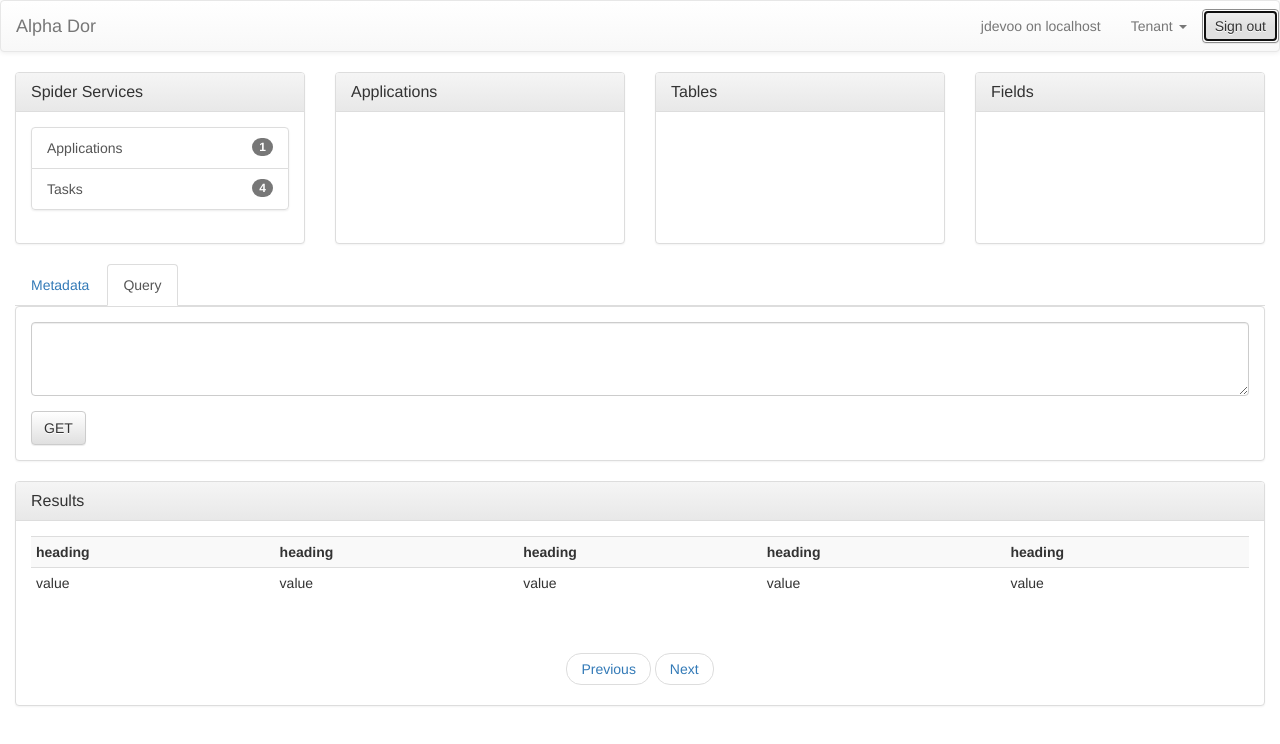
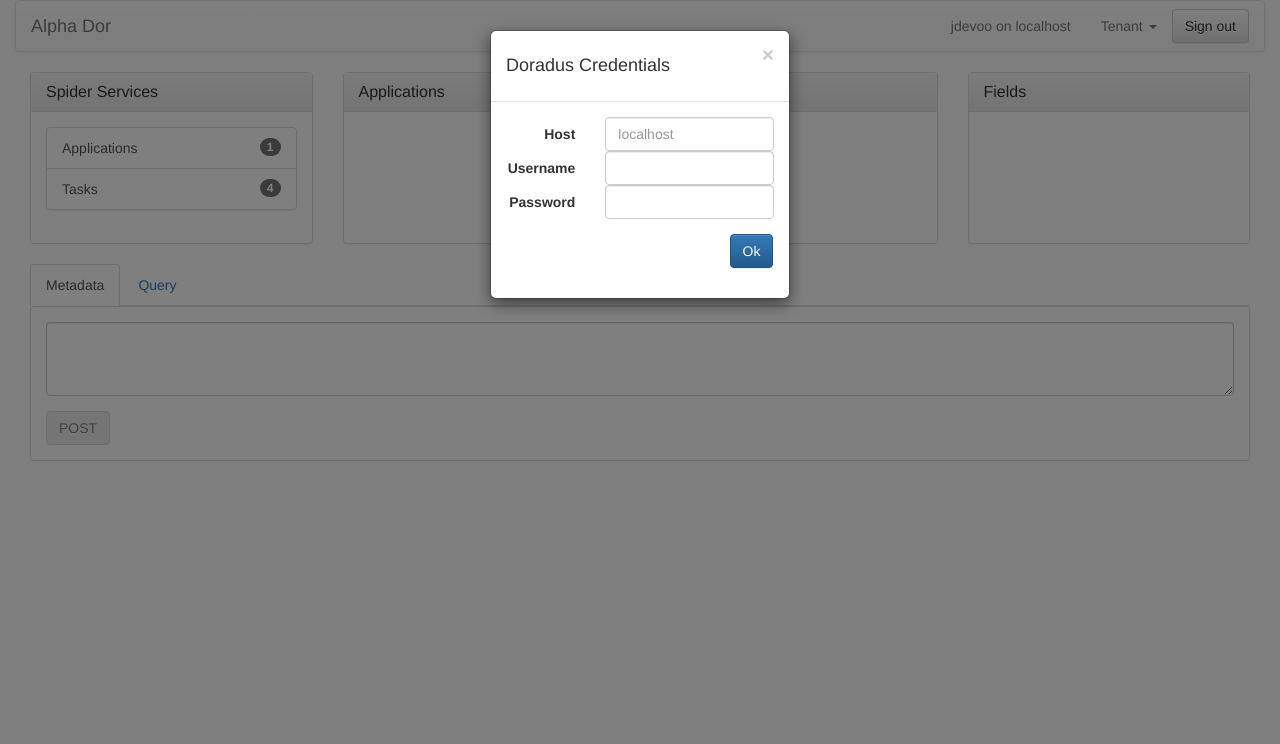
Before and after one commit to jdevoo/alphador, a plain HTML site: page index.html in a window 1280 px wide. Both pictures are taken after a click on the button "Sign out". Drawn offline with Linux system fonts and the light colour scheme.

Commit message:
hiding tab content and flash message

```diff
--- a/index.html
+++ b/index.html
@@ -18,8 +18,9 @@
 
 <body>
 <div class="container-fluid">
-<div class="row">
+<div class="row-fluid">
   <nav class="navbar navbar-default">
+    <div class="container-fluid">
       <div class="navbar-header">
         <a class="navbar-brand" href="#">Alpha Dor</a>
       </div>
@@ -32,21 +33,55 @@
               <li><a href="#">Tenant1</a></li>
             </ul>
           </li>
-        <li><button type="button" class="btn btn-default navbar-btn">Sign out</button></li>
+          <li><button type="button" class="btn btn-default navbar-btn" data-toggle="modal" data-target="#credentials">Sign out</button></li>
         </ul>
+      </div>
+      <div class="modal fade" id="credentials" tabindex="-1" role="dialog">
+        <div class="modal-dialog modal-sm">
+          <div class="modal-content">
+            <div class="modal-header">
+              <button type="button" class="close" data-dismiss="modal">&times;</button>
+              <h4>Doradus Credentials</h4>
+            </div>
+            <div class="modal-body">
+              <form class="form-horizontal" method="post" action="" name="doradus_creds">
+                <div class="form-group">
+                  <label for="hostname" class="col-sm-4 control-label">Host</label>
+                  <div class="col-sm-8">
+                    <input type="text" class="form-control" id="hostname" placeholder="localhost">
+                  </div>
+                  <label for="username" class="col-sm-4 control-label">Username</label>
+                  <div class="col-sm-8">
+                    <input type="text" class="form-control" id="username">
+                  </div>
+                  <label for="password" class="col-sm-4 control-label">Password</label>
+                  <div class="col-sm-8">
+                    <input type="text" class="form-control" id="password">
+                  </div>
+                </div>
+                <div class="form-group">
+                  <div class="col-sm-offset-9 col-sm-3">
+                    <button type="submit" data-dismiss="modal" class="btn btn-primary">Ok</button>
+                  </div>
+                </div>
+              </form>
+            </div>
+          </div>
+        </div>
+      </div>
     </div>
   </nav>
 </div>
 
-<!--
-<div class="row">
+
+<div class="row-fluid hidden">
   <div class="container-fluid">
     <p class="bg-info">flash message here</p>
   </div>
 </div>
--->
 
-<div class="row">
+
+<div class="row-fluid">
   <div class="col-md-3 col-xs-3">
     <div class="panel panel-default equalheights">
       <div class="panel-heading">
@@ -60,7 +95,6 @@
       </div>
     </div>
   </div>
-
   <div class="col-md-3 col-xs-3">
     <div class="panel panel-default equalheights">
       <div class="panel-heading">
@@ -70,7 +104,6 @@
       </div>
     </div>
   </div>
-
   <div class="col-md-3 col-xs-3">
     <div class="panel panel-default equalheights">
       <div class="panel-heading">
@@ -80,7 +113,6 @@
       </div>
     </div>
   </div>
-
   <div class="col-md-3 col-xs-3">
     <div class="panel panel-default equalheights">
       <div class="panel-heading">
@@ -92,38 +124,38 @@
   </div>
 </div>
 
-<div class="row">
+
+<div class="row-fluid">
   <div class="col-md-12 col-xs-12">
     <ul class="nav nav-tabs">
-      <li role="presentation"><a href="#">Metadata</a></li>
-      <li role="presentation" class="active"><a href="#">Query</a></li>
+      <li role="presentation" class="active"><a data-toggle="tab" href="#tab-metadata">Metadata</a></li>
+      <li role="presentation"><a data-toggle="tab" href="#tab-query">Query</a></li>
     </ul>
-<!--
+    <div class="tab-content">
+      <div class="tab-pane active" id="tab-metadata">
         <div class="panel panel-default">
         <div class="panel-body">
         <form>
           <div class="form-group">
             <textarea class="form-control" rows="3"></textarea>
           </div>
-          <button type="submit" class="btn btn-default form-right">POST</button>
+          <button type="submit" class="btn btn-default disabled">POST</button>
         </form>
         </div>
         </div>
--->
+      </div>
+      <div class="tab-pane" id="tab-query">
         <div class="panel panel-default">
         <div class="panel-body">
         <form>
           <div class="form-group">
             <textarea class="form-control" rows="3"></textarea>
           </div>
-          <button type="submit" class="btn btn-default form-right">GET</button>
+          <button type="submit" class="btn btn-default disabled">GET</button>
         </form>
         </div>
         </div>
         <div class="panel panel-default">
-      <div class="panel-heading">
-        <h3 class="panel-title">Results</h3>
-      </div>
         <div class="panel-body">
         <table class="table table-condensed table-striped">
           <tr>
@@ -141,13 +173,15 @@
             <td>value</td>
           </tr>
         </table>
-      </div>
         <nav>
           <ul class="pager">
             <li><a href="#">Previous</a></li>
             <li><a href="#">Next</a></li>
           </ul>
         </nav>
+        </div>
+        </div>
+      </div>
     </div>
   </div>
 </div>
```
Lines whose indentation alone changed are shown as unchanged.
